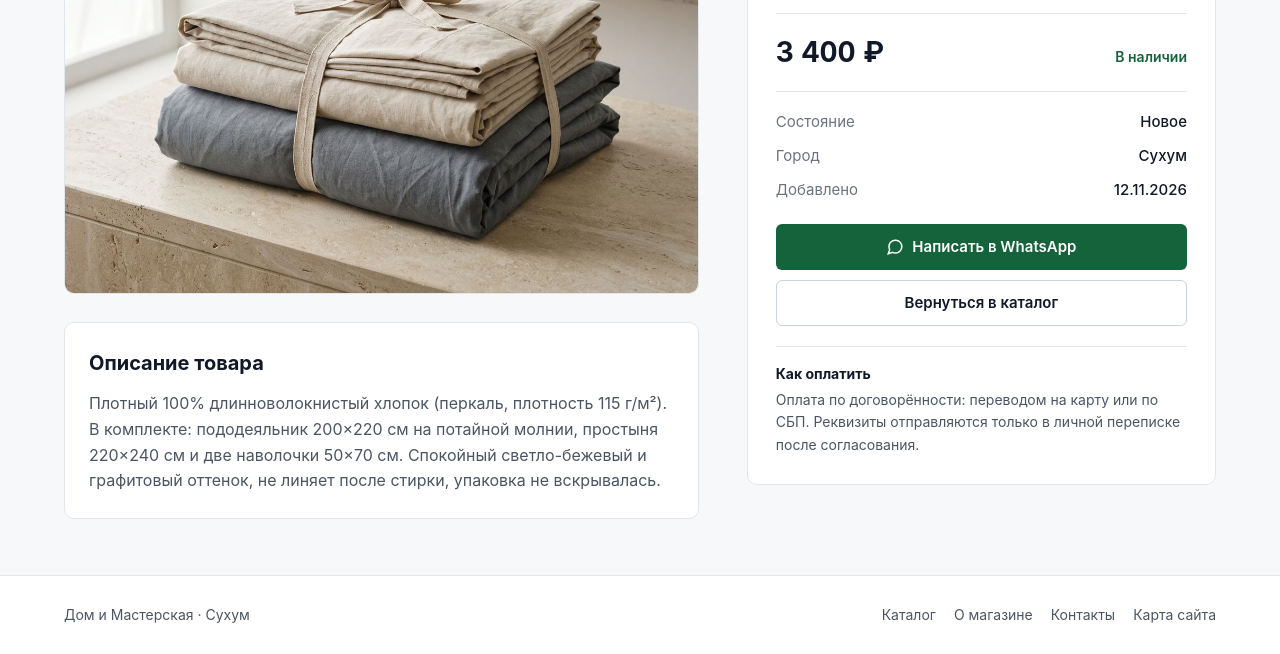
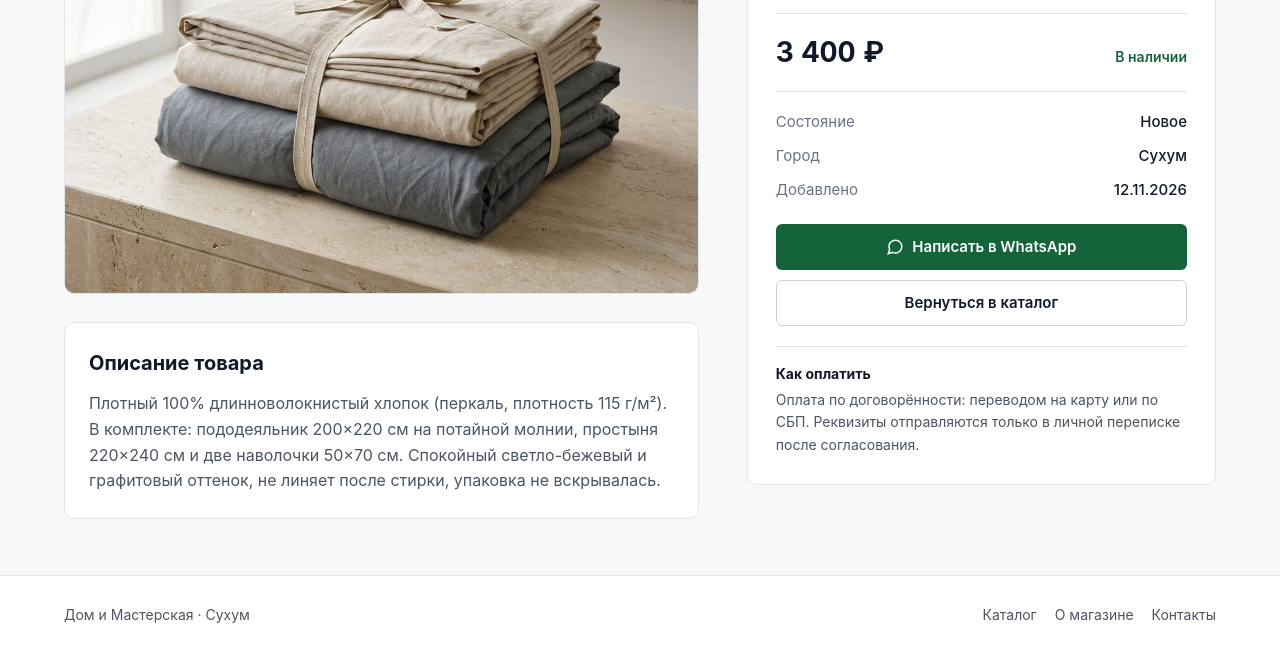
Before and after one commit to Mier-eng/magazin, a plain HTML site: page tovar/komplekt-postelnogo-belya-skandi-perkal.html in a window 1280 px wide. Shown: the part 309-963 px from the top of the page. Drawn offline with Linux system fonts and the light colour scheme.

```diff
--- a/tovar/komplekt-postelnogo-belya-skandi-perkal.html
+++ b/tovar/komplekt-postelnogo-belya-skandi-perkal.html
@@ -189,7 +189,6 @@
             <a href="../index.html">Каталог</a>
             <a href="../about.html">О магазине</a>
             <a href="../contacts.html">Контакты</a>
-            <a href="../sitemap.xml">Карта сайта</a>
           </div>
         </div>
       </footer>
```
